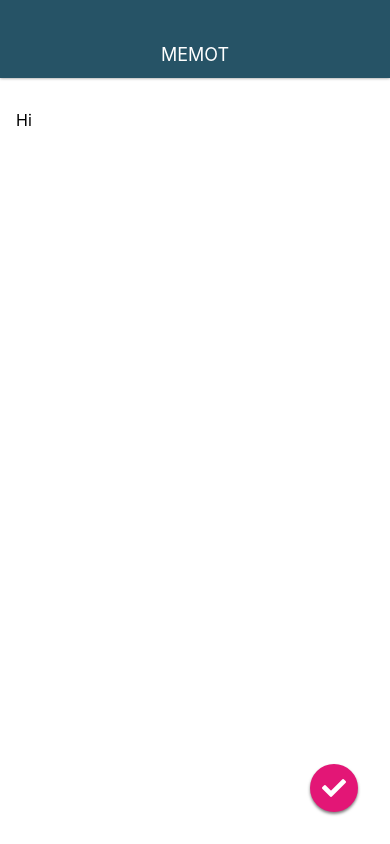
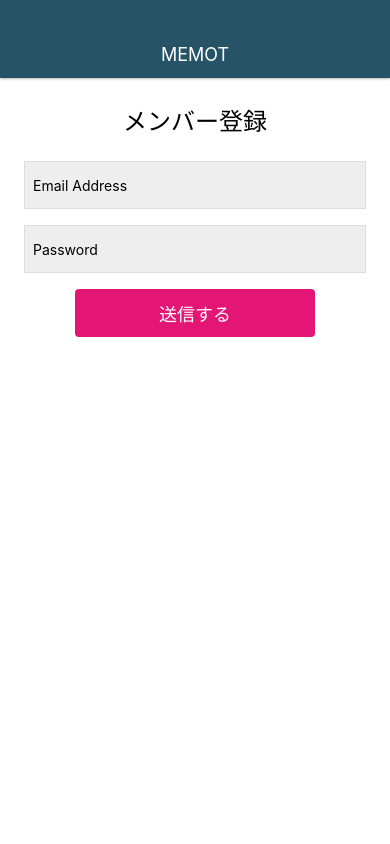
Before and after one commit to asanotestbed/MemoApp, a React Native app: screen / in a window 390 px wide. Built offline with nearby package versions, Linux system fonts and the light colour scheme.

Commit message:
Create Login and Signup screen

```diff
--- a/App.js
+++ b/App.js
@@ -2,13 +2,13 @@ import React from 'react';
 import { StyleSheet, View } from 'react-native';
 
 import Appbar from './src/components/Appbar';
-import MemoEditScreen from './src/screens/MemoEditScreen';
+import SignupScreen from './src/screens/SignupScreen';
 
 export default function App() {
   return (
     <View style={styles.container}>
       <Appbar />
-      <MemoEditScreen />
+      <SignupScreen />
     </View>
   );
 }
--- /dev/null
+++ b/src/screens/SignupScreen.js
@@ -0,0 +1,58 @@
+import React from 'react';
+import {
+  StyleSheet, View, Text, TextInput, TouchableHighlight,
+} from 'react-native';
+
+class SignupScreen extends React.Component {
+  render() {
+    return (
+      <View style={styles.container}>
+        <Text style={styles.title}>
+          メンバー登録
+        </Text>
+        <TextInput style={styles.input} value="Email Address" />
+        <TextInput style={styles.input} value="Password" />
+        <TouchableHighlight style={styles.button} onpress={() => {}} underlayColor="#c70f66">
+          <Text style={styles.buttonTitle}>送信する</Text>
+        </TouchableHighlight>
+      </View>
+    );
+  }
+}
+
+const styles = StyleSheet.create({
+  container: {
+    flex: 1,
+    width: '100%',
+    padding: 24,
+    backgroundColor: '#fff',
+  },
+  input: {
+    backgroundColor: '#eee',
+    height: 48,
+    marginBottom: 16,
+    borderWidth: 1,
+    borderColor: '#ddd',
+    padding: 8,
+  },
+  title: {
+    fontSize: 24,
+    alignSelf: 'center',
+    marginBottom: 24,
+  },
+  button: {
+    backgroundColor: '#e31676',
+    height: 48,
+    borderRadius: 4,
+    justifyContent: 'center',
+    alignItems: 'center',
+    width: '70%',
+    alignSelf: 'center',
+  },
+  buttonTitle: {
+    color: '#fff',
+    fontSize: 18,
+  },
+});
+
+export default SignupScreen;
```
Also changed, not shown: src/screens/LoginScreen.js (added, +58 -0 lines).
